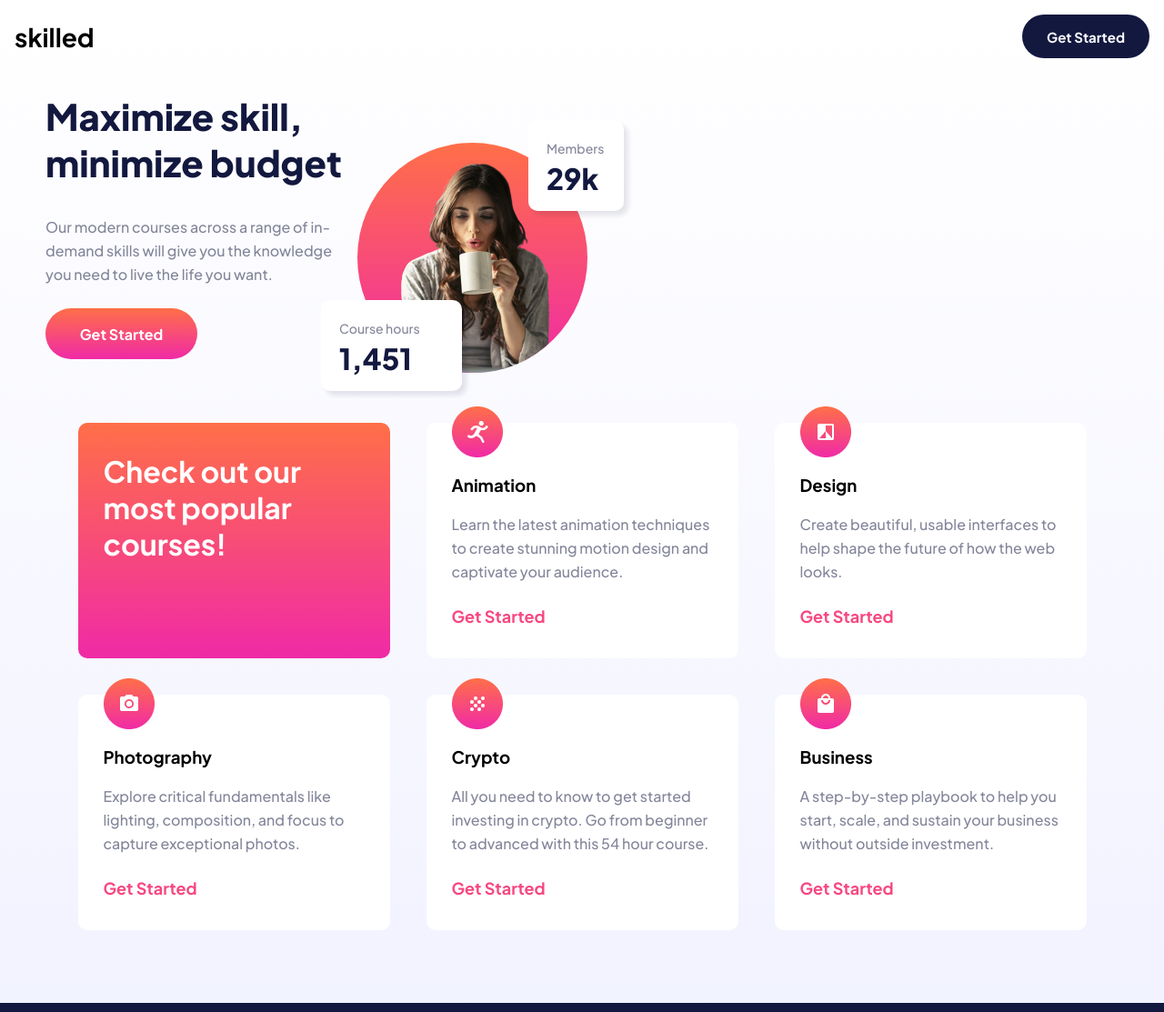
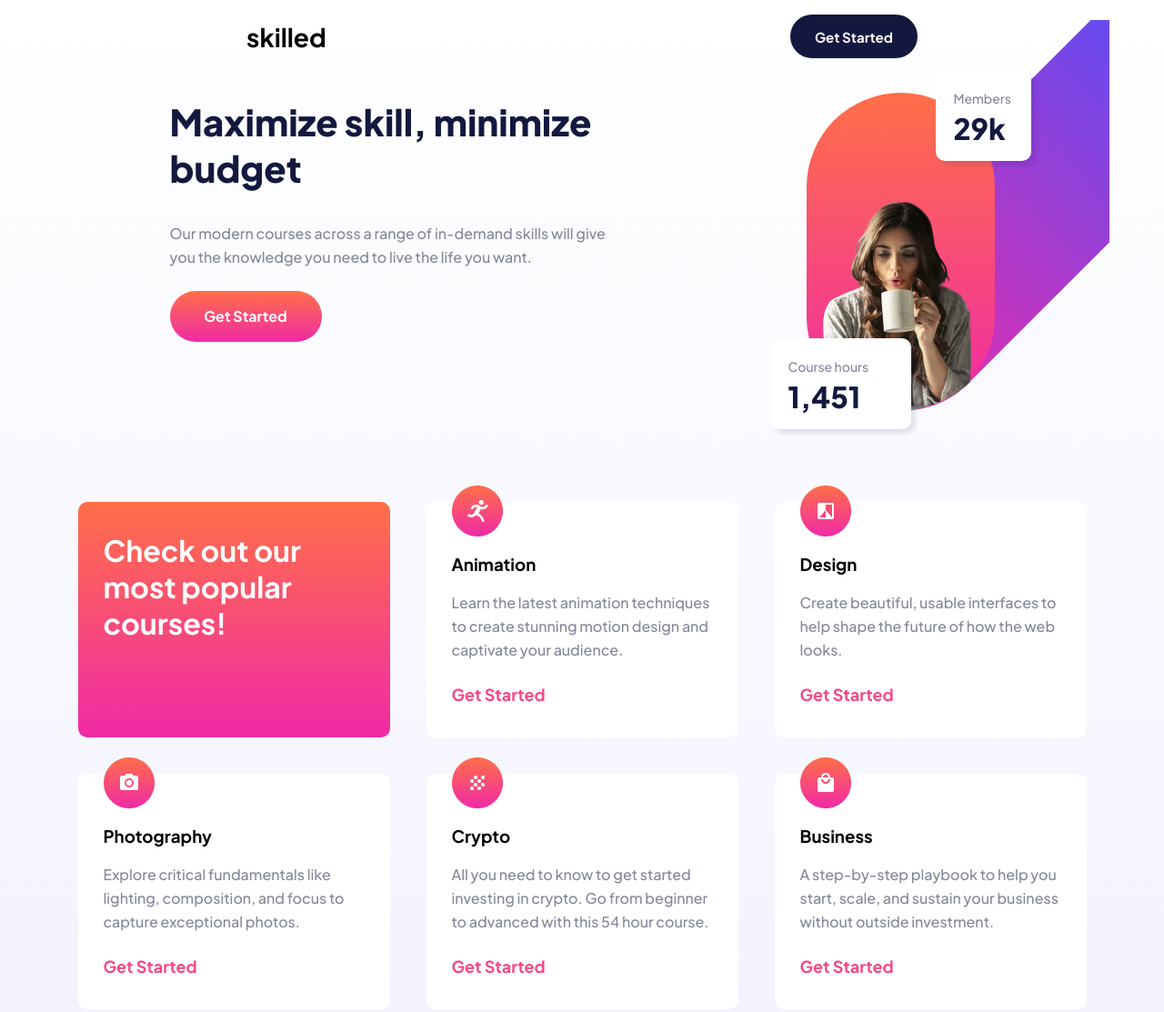
Before and after one commit to athenaa-02/skilled, a plain HTML site: page index.html in a window 1280 px wide. Shown: the top 1113 px of the page at 91% size. Drawn offline with Linux system fonts and the light colour scheme.

Commit message:
done responsive on wide screen

```diff
--- a/index.html
+++ b/index.html
@@ -22,12 +22,14 @@
     <button class="background_gradient">Get Started</button>
 </div>
    <!-- image -->
+    <div class="image_rectangle">
         <aside class="background_of_img">
-        <img src="images/image-removebg-preview(509)@2x.png" alt="girl with coffee">
-        <div class="white_box bigger">1,451<span>Course hours</span></div>
-        <div class="white_box smaller">29k<span>Members</span></div>
+          <img class="rectangle" src="images/Rectangle (5).png" alt="">
+          <img class="main_img" src="images/image-removebg-preview(509)@2x.png" alt="girl with coffee">
+          <div class="white_box bigger">1,451<span>Course hours</span></div>
+          <div class="white_box smaller">29k<span>Members</span></div>
         </aside>
-
+    </div>
 </section>
 
    <!-- white box asides -->
--- a/style.css
+++ b/style.css
@@ -25,8 +25,10 @@ header{
     height: 48px;
     display: flex;
     justify-content: space-between;
-    margin: 16px 16px 38px;
+    margin: 16px 16px 38px 16px;
     align-items: center;
+    max-width: 1083px;
+
 }
 
 p{
@@ -58,6 +60,7 @@ main{
     display: flex;
     flex-direction: column;
     align-items: center;
+    width: 100%;
 }
 section.first_text_image{
     width: 343px;
@@ -101,7 +104,7 @@ aside.background_of_img{
     border-radius: 50%;
     position: relative;
 }
-aside.background_of_img img{
+ img.main_img{
     position: absolute;
     z-index: 2;
     width: 238px;
@@ -109,6 +112,9 @@ aside.background_of_img img{
     bottom: 0;
     border-radius: 50%;
     left: 10px;
+}
+img.rectangle{
+    display: none;
 }
 
 div.white_box{
@@ -196,6 +202,7 @@ footer{
     align-items: center;
     padding: 16px;
     margin-top:80px ;
+    width: 100%;
 }
 button.bottom{
     background: linear-gradient(#4851FF,#F02AA6);
@@ -204,10 +211,15 @@ p.skilled{
     color: white;
 }
 
+
+
 @media screen and (min-width:720px) {
     section.first_text_image{
         flex-direction: row;
-        padding-left: 50px ;
+        width: 100%;
+        margin-bottom: 100px;
+        justify-content: center;
+        gap: 50px;
     }
 
     aside.red{
@@ -219,4 +231,51 @@ p.skilled{
         height: 120px;
         font-size: 32px;
     }
+    img.rectangle{
+        display: flex;
+        position: absolute;
+        bottom: 1px;
+        z-index: -1;
+        width: 317px;
+        left: 16px;
+    }
+    aside.background_of_img{
+        width: 207px;
+        height: 350px;
+        border-radius: 158.5px;
+
+    }
+    header, footer{
+        justify-content: space-around;
+    }
+    img.main_img{
+        left: -20px;
+    }
 }
+@media screen and (min-width:720px) and (max-width:830px){
+    section.first_text_image{
+        gap: 40px;
+        justify-content: start;
+        padding-left: 40px;
+    }
+}
+
+@media screen and (min-width:1080px){
+    section.first_text_image{
+        justify-content: space-around;
+    }
+}
+@media screen and (min-width:1200px) {
+    div.text{
+        width: 500px;
+    }
+}
+@media screen and (min-width: 1280px) {
+    section.first_text_image{
+        justify-content: center;
+        gap: 200px;
+    }
+    header{
+        max-width: 100%;
+    }
+}
```
Also changed, not shown: images/Rectangle (5).png (added).
